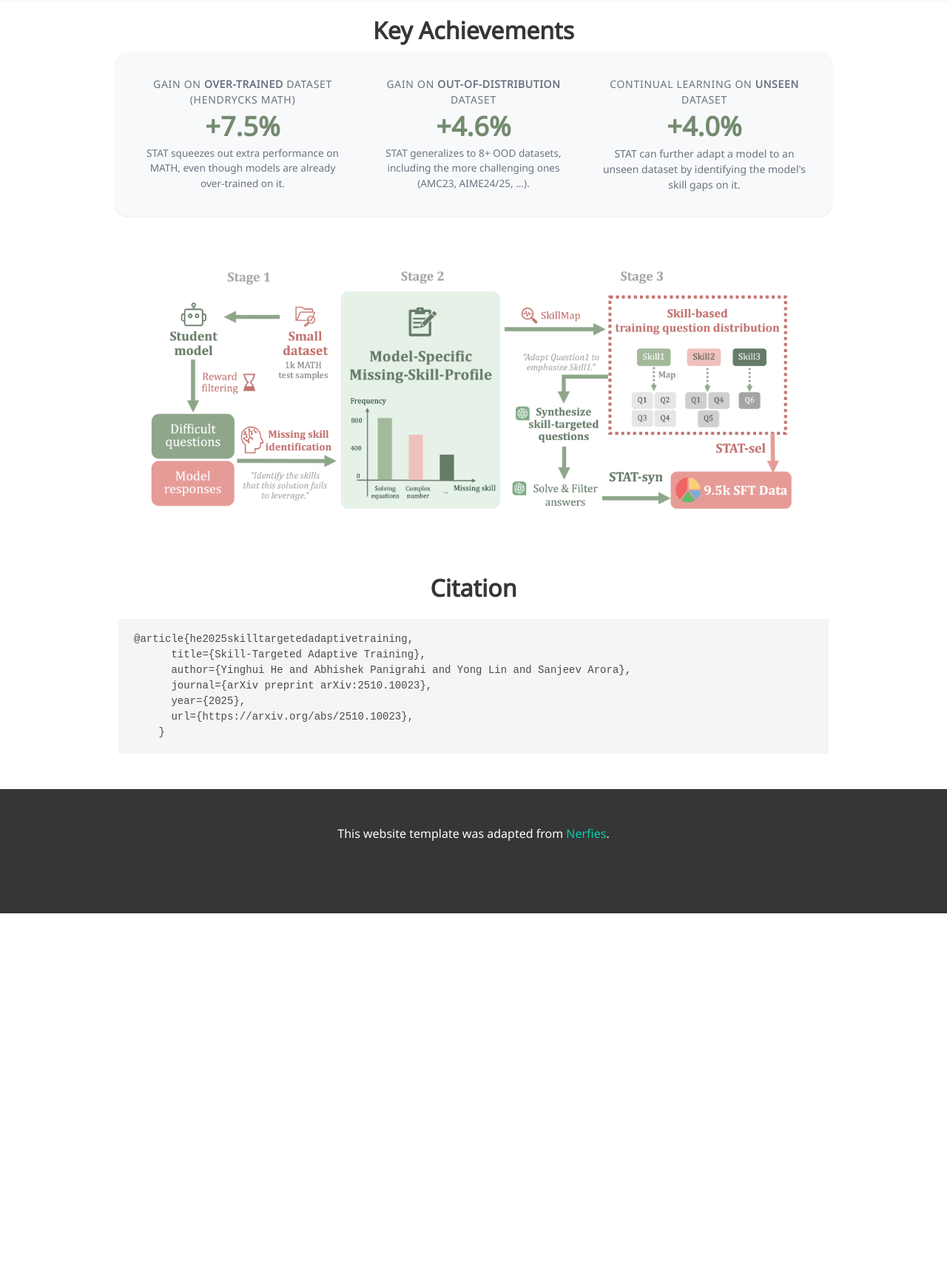
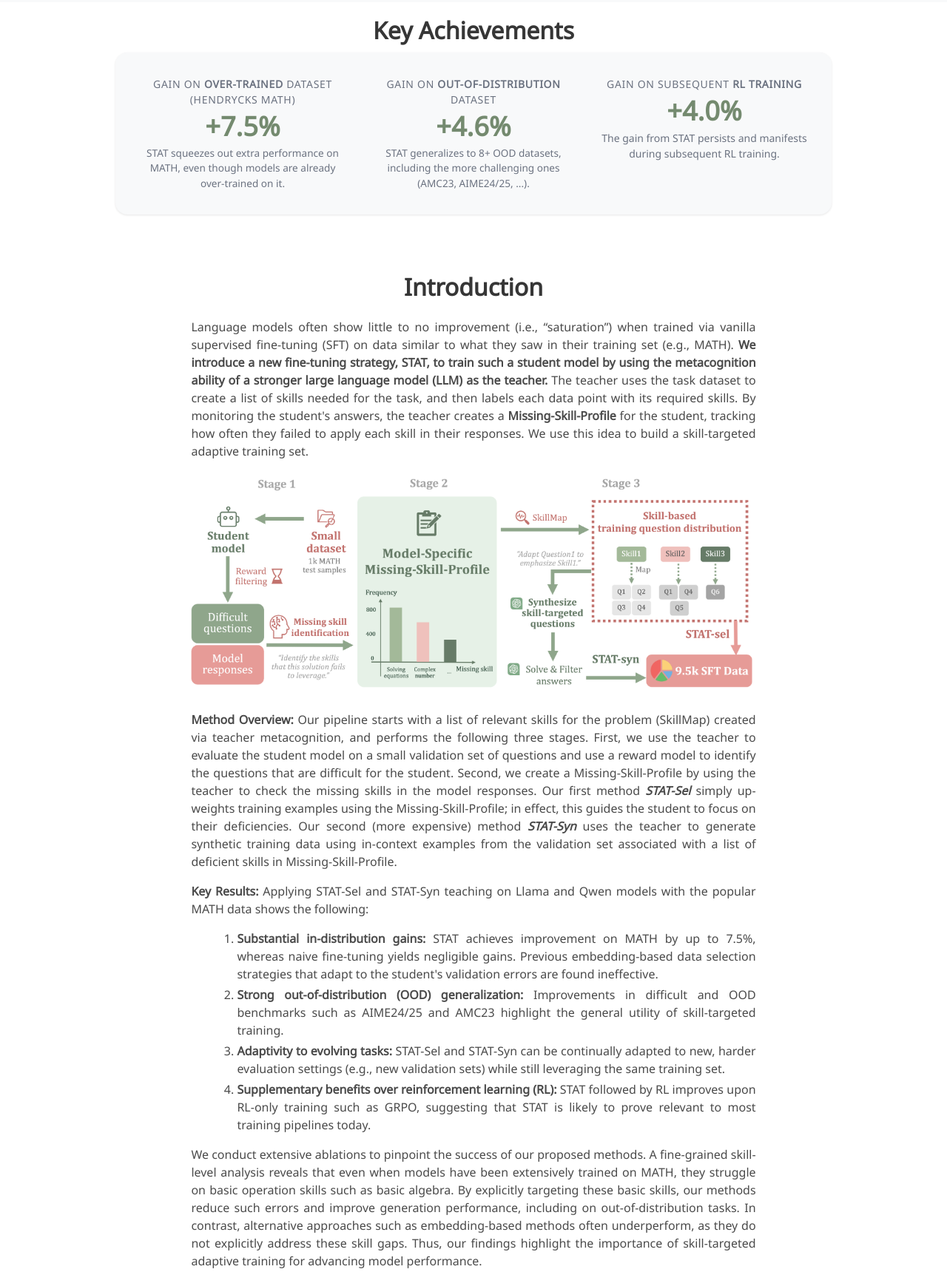
Before and after one commit to ying-hui-he/Skill-Targeted-Adaptive-Training, a plain HTML site: page index.html in a window 1280 px wide. Shown: the part 435-2155 px from the top of the page at 74% size. Before the commit the page ends 1670 px from the top, so only its background shows below. Drawn offline with nearby package versions, Linux system fonts and the light colour scheme; some icons are missing; a web font is replaced by a local one.

Commit message:
added introduction

```diff
--- a/index.html
+++ b/index.html
@@ -223,8 +223,8 @@
               Related Research
             </a>
             <div class="navbar-dropdown">
-              <a class="navbar-item" href="https://goedel-lm.github.io">
-                Goedel-Prover-V1
+              <a class="navbar-item" href="https://arxiv.org/abs/2505.00147">
+                AdaptMI: Adaptive Skill-based In-context Math Instruction for Small Language Models
               </a>
             </div>
           </div>
@@ -309,11 +309,11 @@
 
         <div>
           <p style="font-size: 0.875rem; font-weight: 500; text-transform: uppercase; letter-spacing: 0.05em; color: #6b7280; margin-bottom: 0.5rem;">
-            Continual learning on <b>unseen</b> dataset</p>
+            Gain on subsequent <b>RL training</b> </p>
           <p style="font-size: 2.25rem; font-weight: 700; color: #748A6F; line-height: 1; margin-bottom: 0.5rem;">
             <strong style="color: #748A6F;">+4.0%</strong></p>
           <p style="font-size: 0.875rem; color: #6b7280;">
-            STAT can further adapt a model to an unseen dataset by identifying the model's skill gaps on it.</p>
+            The gain from STAT persists and manifests during subsequent RL training.</p>
         </div>
 
 
@@ -322,10 +322,46 @@
 
   </section>
 
-  <section style="max-width: 1000px; margin: 0 auto; padding: 2rem 1rem;">
-    <img src="images/Picture1.png" alt="Methodology" style="display:block; margin:0 auto;width: 90%; height: auto; object-fit: contain;">
+
+<section class="section">
+    <div class="container is-max-desktop">
+      <div class="columns is-centered has-text-centered">
+        <div class="column is-four-fifths">
+          <h2 class="title is-3">Introduction</h2>
+
+          <div class="content has-text-justified">
+            <p>
+              Language models often show little to no improvement (i.e., “saturation”) when trained via vanilla supervised fine-tuning (SFT) on data similar to what they saw in their training set (e.g., MATH). <b>We introduce a new fine-tuning strategy, STAT, to train such a student model by using the metacognition ability of a stronger large language model (LLM) as the teacher.</b> The teacher uses the task dataset to create a list of skills needed for the task, and then labels each data point with its required skills. By monitoring the student's answers, the teacher creates a <b>Missing-Skill-Profile</b> for the student, tracking how often they failed to apply each skill in their responses. We use this idea to build a skill-targeted adaptive training set.
+
+              <!-- In STAT-Sel, the teacher uses an existing set of training examples but adaptively reweights them according to the Missing-Skill-Profile. In STAT-Syn, the teacher synthesizes additional examples involving missing skills. Across extensive experiments on Llama and Qwen models, our methods yield improvements of up to 7.5% on MATH, whereas SFT provides only limited gains. Furthermore, STAT enhances performance on out-of-distribution benchmarks (e.g., AIME24/25, AMC23, etc.) by an average of 4.6%. Crucially, we find that STAT is complementary to RL via GRPO (Shao et al., 2024): after the model is improved using STAT to address skill gaps, GRPO continues to add further gains. We conclude that skill-targeted adaptive training should broadly improve current training pipelines. -->
+            </p>
+
+            <img src="images/Picture1.png" alt="Methodology" style="display:block; margin:0 auto;width: 100%; height: auto; object-fit: contain;">
+            <br>
+            <p>
+              <b>Method Overview:</b> Our pipeline starts with a list of relevant skills for the problem (SkillMap) created via teacher metacognition, and performs the following three stages. First, we use the teacher to evaluate the student model on a small validation set of questions and use a reward model to identify the questions that are difficult for the student. Second, we create a Missing-Skill-Profile by using the teacher to check the missing skills in the model responses. Our first method <b><i>STAT-Sel</i></b> simply up-weights training examples using the Missing-Skill-Profile; in effect, this guides the student to focus on their deficiencies. Our second (more expensive) method <b><i>STAT-Syn</i></b>  uses the teacher to generate synthetic training data using in-context examples from the validation set associated with a list of deficient skills in Missing-Skill-Profile.
+            </p>
+            <p>
+             <b>Key Results:</b>
+            Applying STAT-Sel and STAT-Syn teaching on Llama and Qwen models with the popular MATH data shows the following:
+
+<ol style="padding-left: 30px;">
+  <li><b>Substantial in-distribution gains:</b> STAT achieves improvement on MATH by up to 7.5%, whereas naive fine-tuning yields negligible gains. Previous embedding-based data selection strategies that adapt to the student's validation errors are found ineffective.</li>
+
+  <li><b>Strong out-of-distribution (OOD) generalization:</b> Improvements in difficult and OOD benchmarks such as AIME24/25 and AMC23 highlight the general utility of skill-targeted training.</li>
+
+  <li><b>Adaptivity to evolving tasks:</b> STAT-Sel and STAT-Syn can be continually adapted to new, harder evaluation settings (e.g., new validation sets) while still leveraging the same training set.</li>
+
+  <li><b>Supplementary benefits over reinforcement learning (RL):</b> STAT followed by RL improves upon RL-only training such as GRPO, suggesting that STAT is likely to prove relevant to most training pipelines today.</li>
+</ol>
+
+<p>We conduct extensive ablations to pinpoint the success of our proposed methods. A fine-grained skill-level analysis reveals that even when models have been extensively trained on MATH, they struggle on basic operation skills such as basic algebra. By explicitly targeting these basic skills, our methods reduce such errors and improve generation performance, including on out-of-distribution tasks. In contrast, alternative approaches such as embedding-based methods often underperform, as they do not explicitly address these skill gaps. Thus, our findings highlight the importance of skill-targeted adaptive training for advancing model performance.</p>
+            </p>
+          </div>
+        </div>
+      </div>
+    </div>
   </section>
-
 
 
 
```
